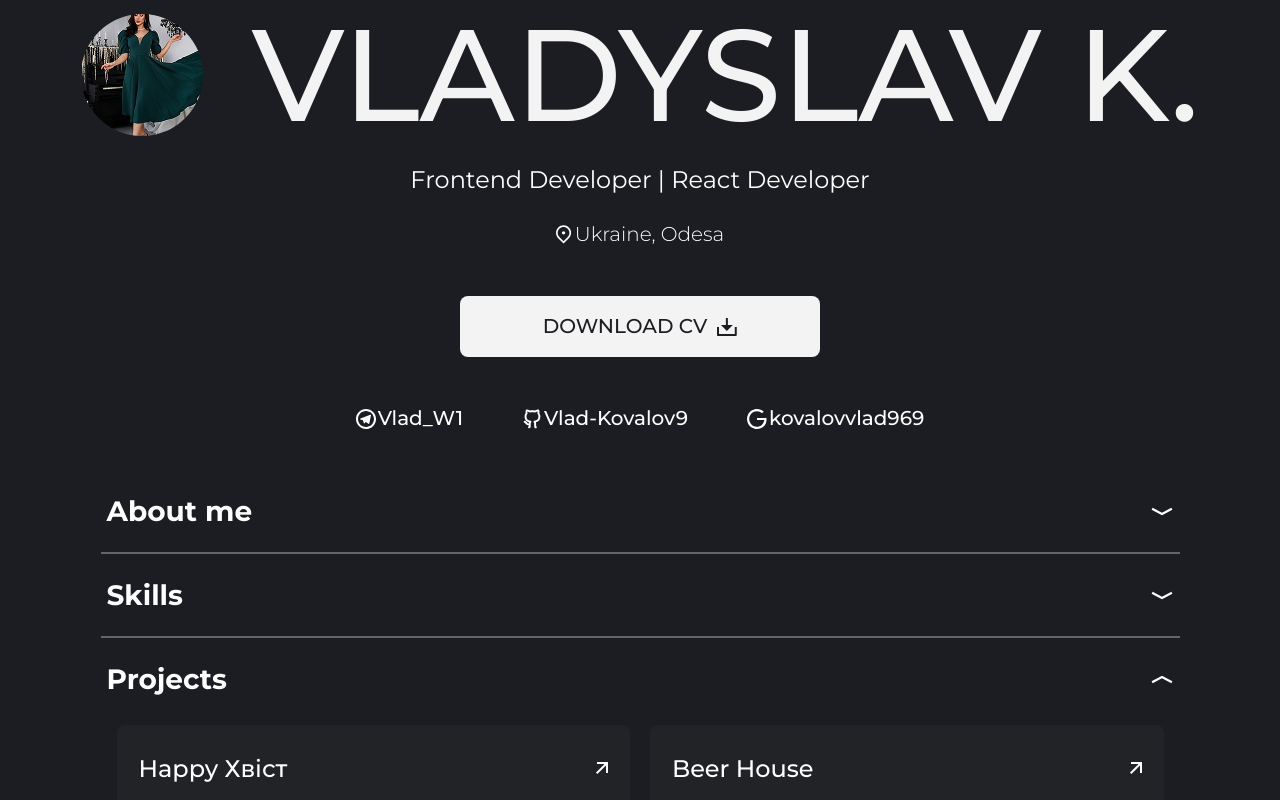
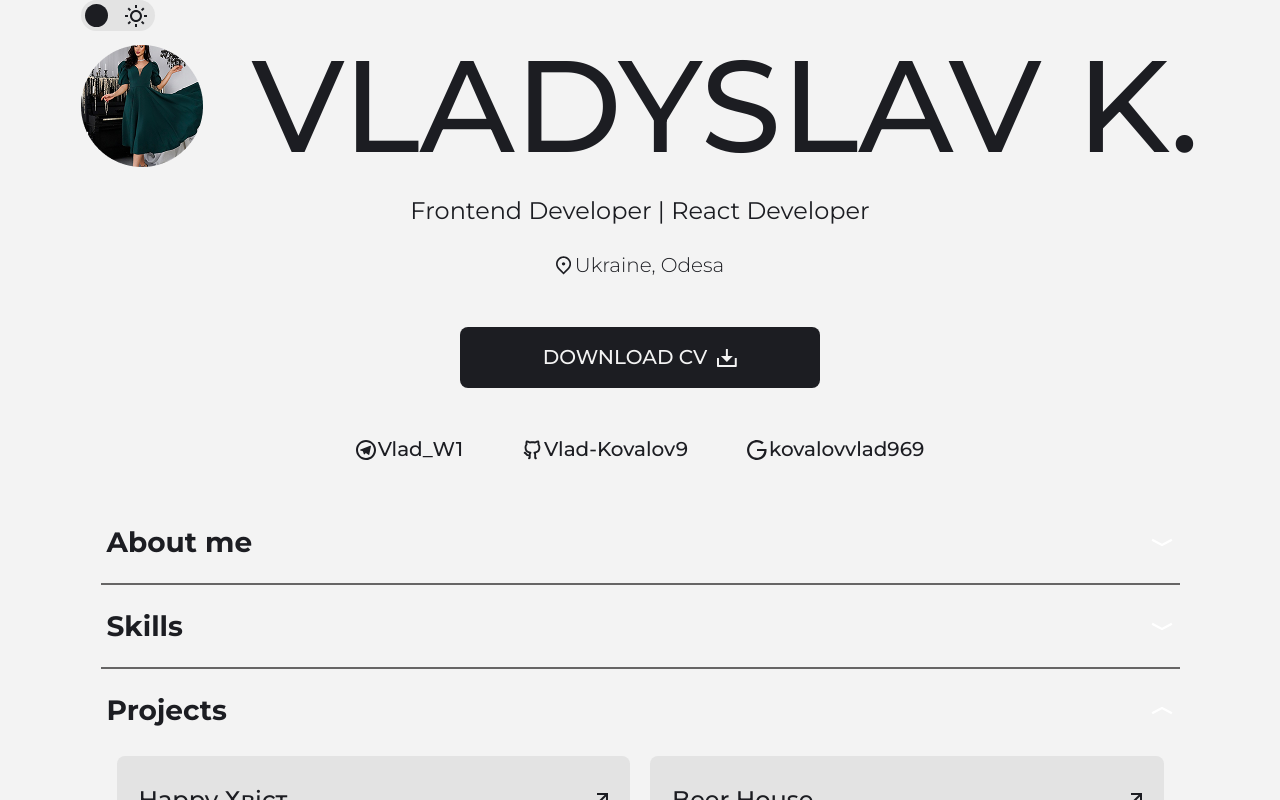
Before and after one commit to Vlad-Kovalov9/My-Resume, a React (Vite) app: page / in a window 1280 px wide. Both pictures are taken after a click on the button "Projects". Shown: the top 800 px of the page. Built offline with nearby package versions, Linux system fonts and the light colour scheme.

Commit message:
Made and added ThemeToggle

```diff
--- a/src/components/Header/Header.jsx
+++ b/src/components/Header/Header.jsx
@@ -2,10 +2,12 @@ import s from "./Header.module.css";
 import sprite from "../../assets/icons/sprite.svg";
 import photo from "/image/test.png";
 import SocialMedia from "../SocialMedia/SocialMedia";
+import ThemeToggle from "../ThemeToggle/ThemeToggle";
 
 export default function Header() {
   return (
     <div className={s.container}>
+      <ThemeToggle />
       <div className={s.content}>
         <img src={photo} alt="My Photo" className={s.image} />
         <h1 className={s.name}>Vladyslav K.</h1>
--- a/src/components/Header/Header.module.css
+++ b/src/components/Header/Header.module.css
@@ -8,7 +8,6 @@
   font-weight: 500;
   font-size: 130px;
   text-transform: uppercase;
-  color: #f3f3f3;
 }
 
 .description {
@@ -43,8 +42,6 @@
   font-weight: 500;
   font-size: 20px;
   padding: 19px 83px;
-  background: #f3f3f3;
-  color: #1c1d22;
   border: none;
   border-radius: 8px;
   margin: 50px auto 0;
@@ -52,14 +49,14 @@
 }
 
 .iconBtn {
-  fill: #1c1d22;
+  fill: var(--bg);
   width: 20px;
   height: 20px;
   transition: transform 0.3s ease;
 }
 
 .button:hover {
-  background: #e3e3e3;
+  background: var(--button-hover);
   transform: scale(1.1);
   box-shadow: 0 10px 20px rgba(0, 0, 0, 0.25);
 }
--- a/src/components/Projects/Projects.jsx
+++ b/src/components/Projects/Projects.jsx
@@ -21,7 +21,7 @@ export default function Projects() {
           </div>
           <p className={s.description}>{project.description}</p>
           <p className={s.stack}>{project.stack}</p>
-          <p className={s.tech}>{project.tech.join(", ")}</p>
+          <span className={s.tech}>{project.tech.join(", ")}</span>
         </a>
       ))}
     </div>
--- a/src/components/Projects/Projects.module.css
+++ b/src/components/Projects/Projects.module.css
@@ -13,7 +13,7 @@
 }
 
 .card {
-  background: rgba(60, 60, 60, 0.2);
+  background: var(--card-bg);
   padding: 30px 22px;
   border-radius: 8px;
   transition: transform 0.3s ease, box-shadow 0.3s ease;
@@ -65,6 +65,6 @@
 .tech {
   font-weight: 500;
   font-size: 16px;
-  color: #bbb;
+  color: #9c9c9c;
   margin-top: 4px;
 }
--- a/src/components/Skills/Skills.module.css
+++ b/src/components/Skills/Skills.module.css
@@ -7,7 +7,6 @@
 .title {
   font-weight: 500;
   font-size: 30px;
-  color: #e1e1e1;
 }
 
 .list {
@@ -20,9 +19,9 @@
 .item {
   font-weight: 300;
   font-size: 20px;
-  color: #fff;
   padding: 8px 24px;
-  background: #222327;
+  background: var(--card-bg);
+  color: var(--text);
   border-radius: 8px;
   transition: background 0.3s;
   cursor: default;
--- /dev/null
+++ b/src/components/ThemeToggle/ThemeToggle.jsx
@@ -0,0 +1,32 @@
+import { useEffect, useState } from "react";
+import sprite from "../../assets/icons/sprite.svg";
+import s from "./ThemeToggle.module.css";
+
+export default function ThemeToggle() {
+  const [theme, setTheme] = useState(() => {
+    return localStorage.getItem("theme") || "light";
+  });
+
+  useEffect(() => {
+    document.documentElement.setAttribute("data-theme", theme);
+    localStorage.setItem("theme", theme);
+  }, [theme]);
+
+  const toggle = () => {
+    setTheme((prev) => (prev === "light" ? "dark" : "light"));
+  };
+
+  return (
+    <button onClick={toggle} className={s.switch}>
+      <svg className={s.iconMoon}>
+        <use href={`${sprite}#icon-moon`} />
+      </svg>
+
+      <svg className={s.iconSun}>
+        <use href={`${sprite}#icon-sun`} />
+      </svg>
+
+      <span className={s.thumb}></span>
+    </button>
+  );
+}
--- /dev/null
+++ b/src/components/ThemeToggle/ThemeToggle.module.css
@@ -0,0 +1,46 @@
+.switch {
+  position: relative;
+  width: 74px;
+  height: 31px;
+  background: var(--card-bg);
+  border-radius: 18px;
+  border: none;
+  cursor: pointer;
+  padding: 0;
+  overflow: hidden;
+  display: flex;
+  align-items: center;
+}
+
+.iconMoon {
+  position: absolute;
+  left: 8px;
+  top: 5px;
+  width: 20px;
+  height: 20px;
+  fill: #f3f3f3;
+}
+
+.iconSun {
+  position: absolute;
+  right: 8px;
+  top: 5px;
+  width: 22px;
+  height: 22px;
+  fill: #1c1d22;
+}
+
+.thumb {
+  position: absolute;
+  top: 4px;
+  left: 4px;
+  width: 23px;
+  height: 23px;
+  border-radius: 50%;
+  background: var(--text);
+  transition: transform 0.3s ease;
+}
+
+[data-theme="dark"] .thumb {
+  transform: translateX(40px);
+}
--- a/src/index.css
+++ b/src/index.css
@@ -1,8 +1,26 @@
+:root {
+  --bg: #f3f3f3;
+  --text: #1c1d22;
+  --card-bg: #e3e3e3;
+  --button-bg: #1c1d22;
+  --button-text: #f3f3f3;
+  --button-hover: #393a3a;
+}
+
+[data-theme="dark"] {
+  --bg: #1c1d22;
+  --text: #f3f3f3;
+  --card-bg: #222327;
+  --button-bg: #f3f3f3;
+  --button-text: #1c1d22;
+  --button-hover: #e3e3e3;
+}
+
 body {
   font-family: "Montserrat", sans-serif;
-  color: black;
+  color: var(--text);
   margin: 0 auto;
-  background: #1c1d22;
+  background: var(--bg);
 }
 
 h1,
@@ -14,7 +32,7 @@ h6,
 p {
   margin: 0;
   padding: 0;
-  color: #ffffff;
+  color: var(--text);
 }
 
 ul,
@@ -25,12 +43,14 @@ ol {
 }
 
 a {
-  color: #ffffff;
+  color: var(--text);
   text-decoration: none;
 }
 
 button {
   cursor: pointer;
+  background: var(--button-bg);
+  color: var(--button-text);
 }
 
 img {
@@ -39,5 +59,5 @@ img {
   height: auto;
 }
 svg {
-  fill: #ffffff;
+  fill: var(--text);
 }
```
